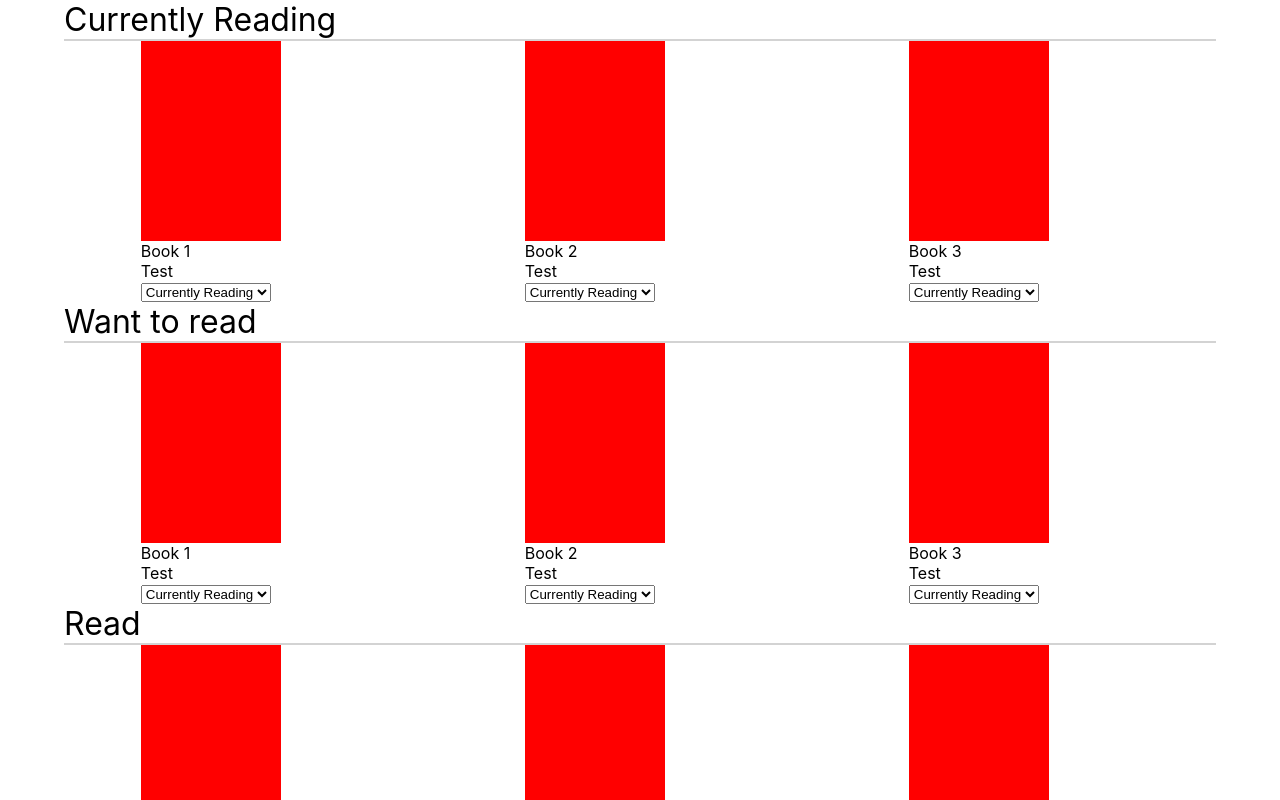
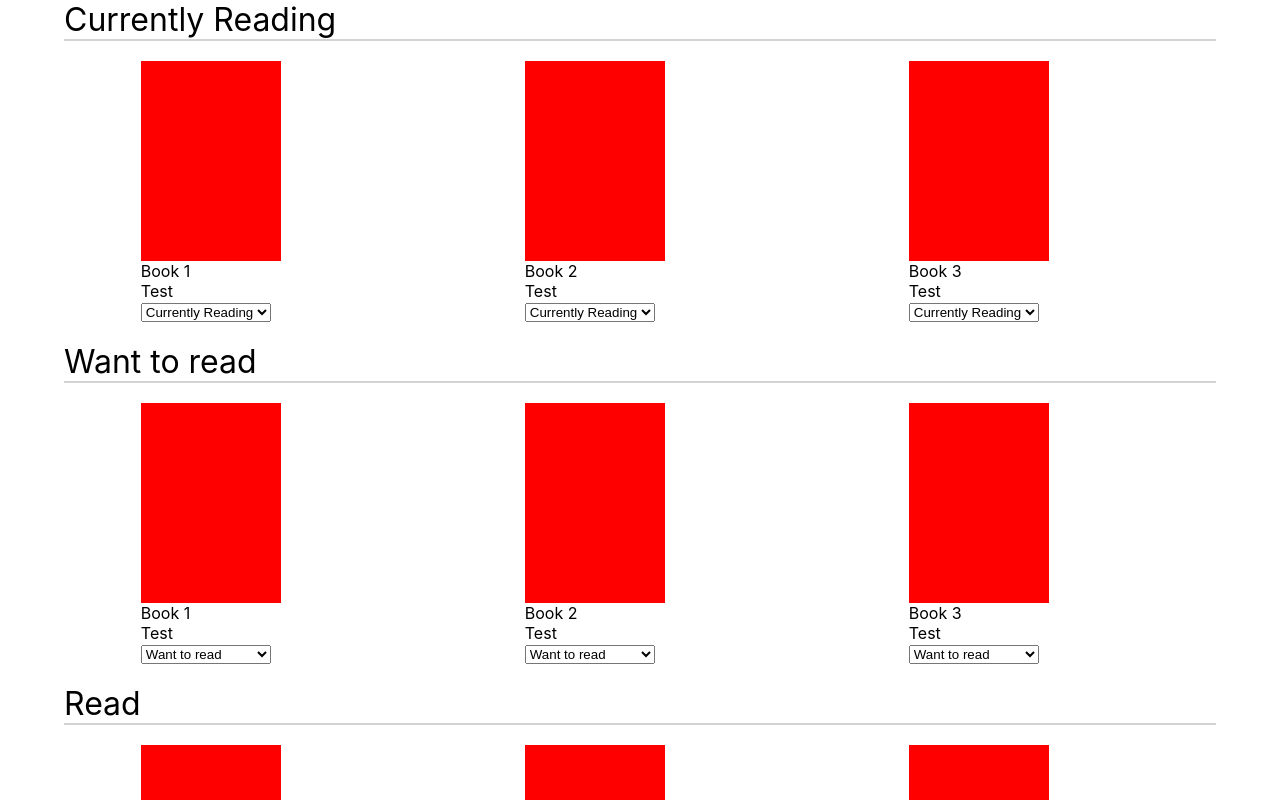
Before and after one commit to n3p4kr0/react-p1-myreads, a React (Create React App) app: page / in a window 1280 px wide. Shown: the top 800 px of the page. Built offline with nearby package versions, Linux system fonts and the light colour scheme.

Commit message:
Components now manage State

```diff
--- a/src/App.css
+++ b/src/App.css
@@ -1,11 +1,13 @@
 .bookshelf {
   max-width: 90%;
   margin: auto;
+  margin-bottom: 20px;
 }
 
 .bookshelf-name {
   font-size: 2em;
   border-bottom: 2px solid lightgray;
+  margin-bottom: 20px;
 }
 
 .bookshelf-books {
--- a/src/App.js
+++ b/src/App.js
@@ -1,19 +1,26 @@
-import React from 'react';
+import React, { Component } from 'react';
 import './App.css';
 import Bookshelf from './Bookshelf.js';
 
-const bookshelfs = [
+class App extends Component {
+  state = {
+    bookshelfs: [
       { name: "Currently Reading" },
       { name: "Want to read" },
-  { name: "Read" },
-];
+      { name: "Read" }
+    ]
+  }
 
-function App() {
+
+  render() {
     return (
       <div className="App">
-      { bookshelfs.map( (bookshelf) => (<Bookshelf name={bookshelf.name} bookshelfs={bookshelfs} />) ) }
+        { this.state.bookshelfs.map( (bookshelf) => (
+          <Bookshelf  key={bookshelf.name} name={bookshelf.name} bookshelfs={this.state.bookshelfs} />
+        ))}
       </div>
     );
   }
+}
 
 export default App;
--- a/src/Book.js
+++ b/src/Book.js
@@ -1,15 +1,27 @@
 import React, { Component } from 'react'
 
 class Book extends Component {
+    constructor(props) {
+        super(props);
+        this.state = {selectedBookshelf: this.props.currentBookshelf};
+
+        this.handleChangeBookshelf = this.handleChangeBookshelf.bind(this);
+    }
+
+    handleChangeBookshelf(event) {
+        console.log(event.target.value);
+        this.setState({ selectedBookshelf: event.target.value });
+    }
+
     render() {
-        const { book, bookshelfs } = this.props;
+        const { book, bookshelfs, currentBookshelf } = this.props;
         return (
             <div className="book-item">
                 <div className="book-image"></div>
                 <div className="book-title"> {book.title} </div>
                 <div className="book-author"> {book.author} </div>
-                <select>
-                    { bookshelfs.map( (bookshelf) => (<option>{bookshelf.name}</option>) ) }
+                <select name="book-select-bookshelf" value={this.state.selectedBookshelf} onChange={this.handleChangeBookshelf}>
+                    { bookshelfs.map( (bookshelf) => (<option key={bookshelf.name} value={bookshelf.name}>{bookshelf.name}</option>) ) }
                 </select>
             </div>
         )
--- a/src/Bookshelf.js
+++ b/src/Bookshelf.js
@@ -2,18 +2,20 @@ import React, { Component } from 'react'
 import Book from './Book.js';
 
 class Bookshelf extends Component {
-    render() {
-        const books = [
+    state = {
+        books: [
             { title: 'Book 1', author: 'Test' },
             { title: 'Book 2', author: 'Test' },
             { title: 'Book 3', author: 'Test' },
-          ];
+        ]
+    }
 
+    render() {
         return (
             <div className="bookshelf">
-                <div class="bookshelf-name">{this.props.name}</div>
-                <div class="bookshelf-books">
-                    { books.map( (book) => ( <Book book={book} bookshelfs={this.props.bookshelfs} /> )) }
+                <div className="bookshelf-name">{this.props.name}</div>
+                <div className="bookshelf-books">
+                    { this.state.books.map( (book) => ( <Book  key={book.title} book={book} currentBookshelf={this.props.name} bookshelfs={this.props.bookshelfs} /> )) }
                 </div>
             </div>
         )
```
Lines whose indentation alone changed are shown as unchanged.
